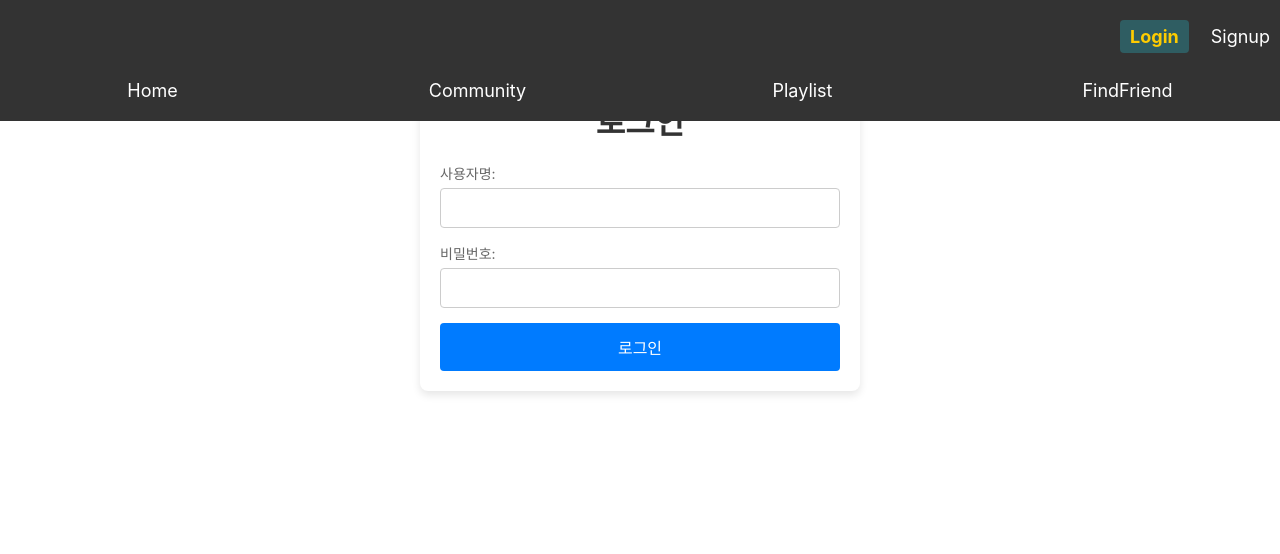
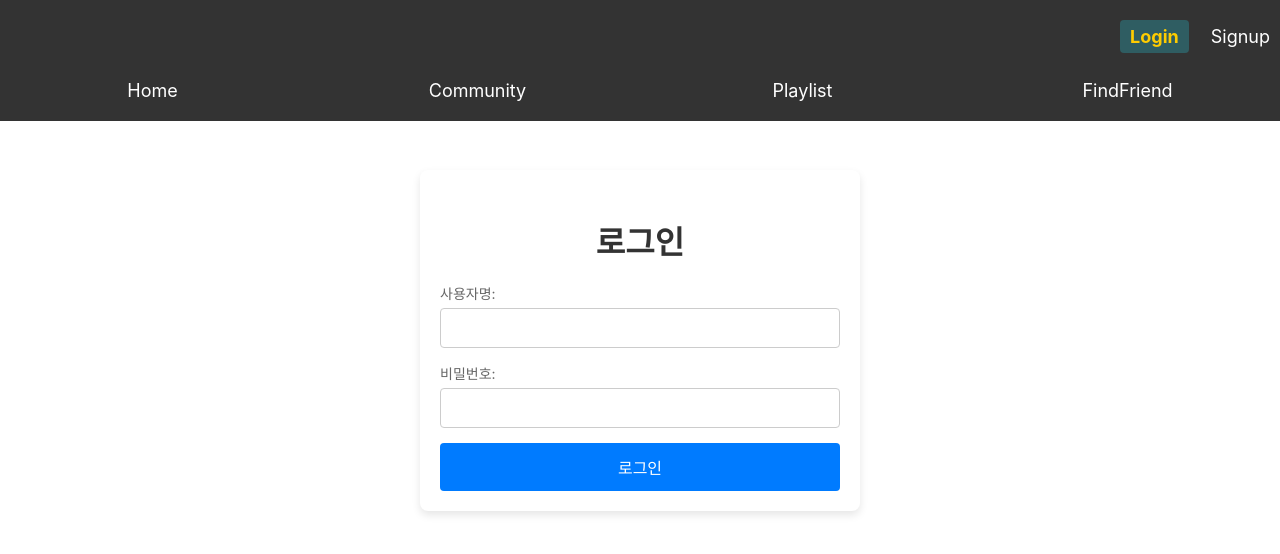
Before and after one commit to hwkoo111/ad, a React (Create React App) app in the folder frontend/: page /login in a window 1280 px wide. Shown: the top 554 px of the page. Built offline with nearby package versions, Linux system fonts and the light colour scheme.

Commit message:
로그인도 내려감
모든 페이지에 필요한 것 css
position: relative;  /* 상대 위치로 설정 */
  top: 120px;  /* 네비게이션 바 아래에 위치하도록 설정 */

```diff
--- a/frontend/src/styles/LoginForm.css
+++ b/frontend/src/styles/LoginForm.css
@@ -6,6 +6,8 @@
     background-color: #fff;
     border-radius: 8px;
     box-shadow: 0 4px 8px rgba(0, 0, 0, 0.1);
+    position: relative;
+    top: 120px;
 }
 
 h2 {
```
